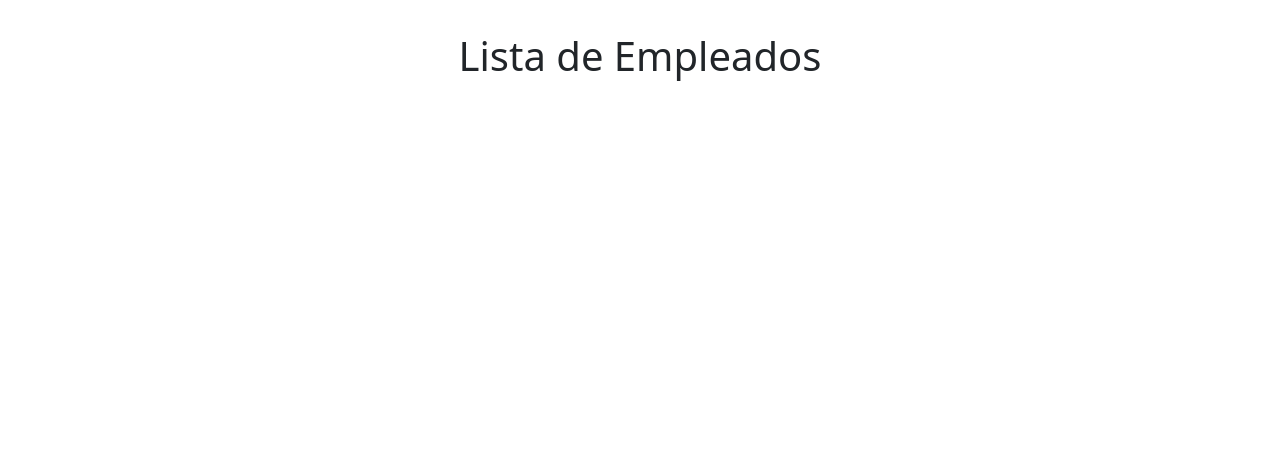
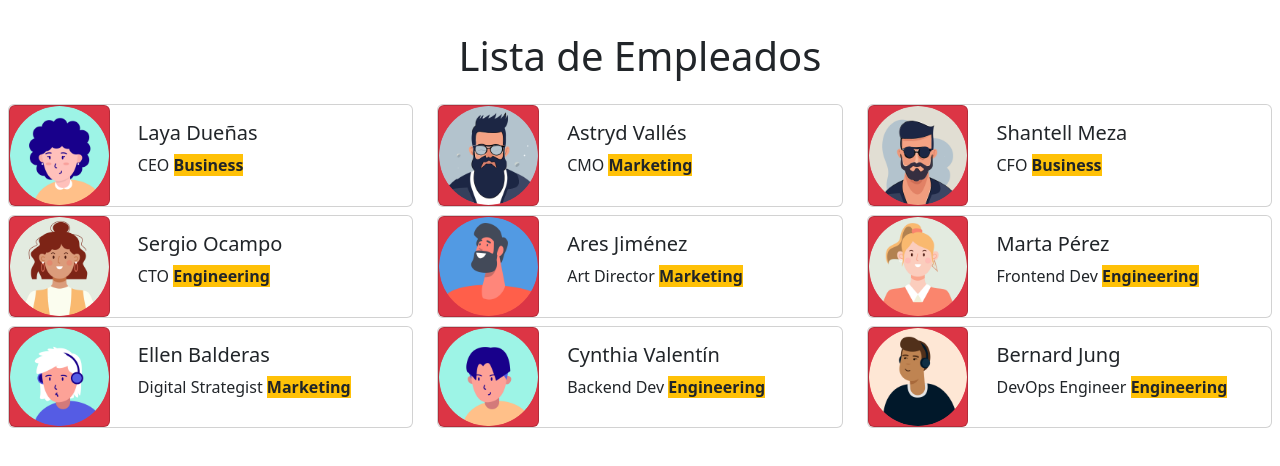
Before and after one commit to sheyla23a/ListaEmpleados, a React (Vite) app: page / in a window 1280 px wide. Shown: the top 466 px of the page. Built offline with nearby package versions, Linux system fonts and the light colour scheme.

Commit message:
importe a app la lista de empleados y empleados

```diff
--- a/src/App.jsx
+++ b/src/App.jsx
@@ -1,9 +1,12 @@
+import EmpleadoList from "./components/EmpleadoList";
+import { Empleados } from "./utilities/Empleados";
 import "bootstrap/dist/css/bootstrap.min.css";
 
 function App() {
   return (
     <section className=" mt-4  p-2">
       <h1 className="text-center mb-4">Lista de Empleados</h1>
+      <EmpleadoList empleados={Empleados} />
     </section>
   );
 }
```
